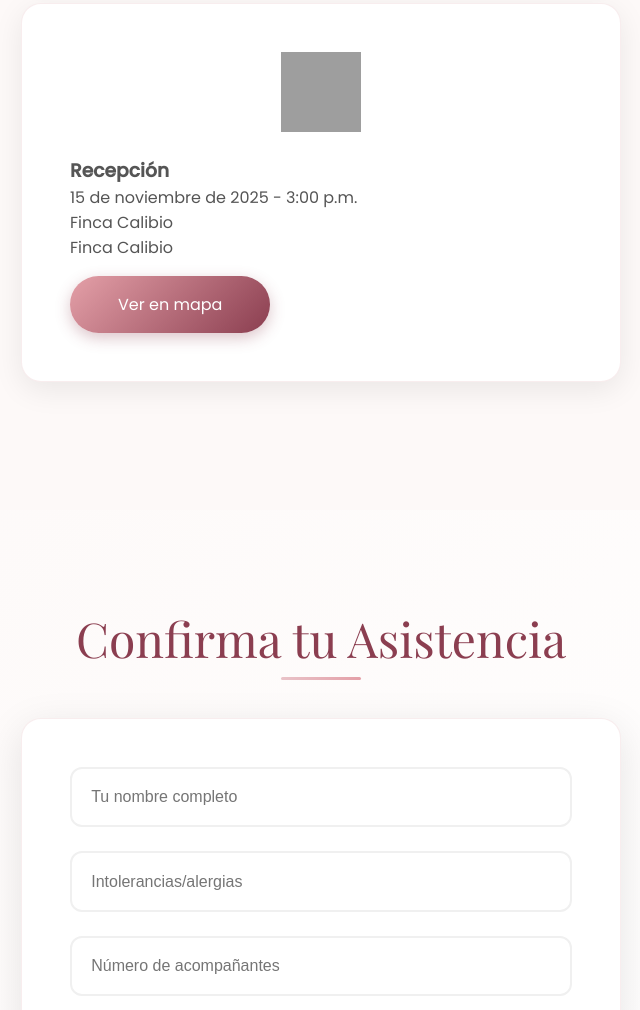
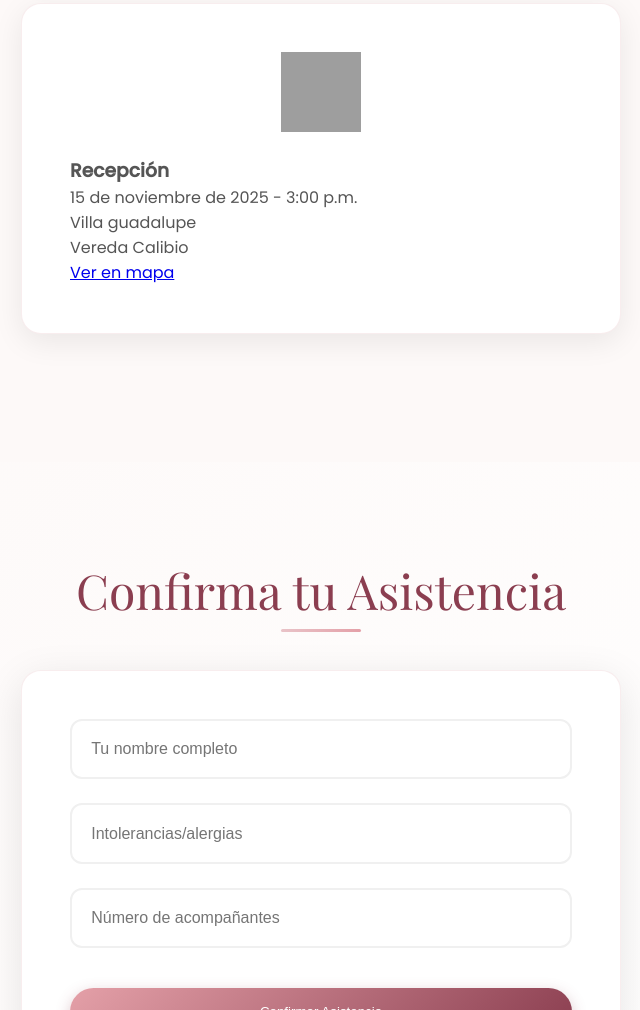
Before and after one commit to angiemeneses-cmyk/mm, a plain HTML site: page index.html in a window 1280 px wide. Shown: the part 2686-3696 px from the top of the page, without its empty margins (319-959 px from the left). Drawn offline with nearby package versions, Linux system fonts and the light colour scheme; grey boxes are pictures that could not be loaded.

Commit message:
Update index.html

```diff
--- a/index.html
+++ b/index.html
@@ -202,9 +202,9 @@
      <img src="https://cdn-icons-png.flaticon.com/512/535/535239.png" alt="Ubicación recepción" class="event-icon">
      <h3>Recepción</h3>
      <p class="event-time" id="reception-time">15 de noviembre de 2025 - 3:00 p.m.</p>
-     <p id="reception-location">Finca Calibio</p>
-     <p id="reception-address">Finca Calibio</p>
-     <a href="https://maps.app.goo.gl/wykze673rdxxcwoV7" class="btn" target="_blank">Ver en mapa</a>
+     <p id="reception-location">Villa guadalupe</p>
+     <p id="reception-address">Vereda Calibio</p>
+     <a href="https://maps.app.goo.gl/U9rPAX5uKHPMajzP8">Ver en mapa</a>
    </div>
   </section>
 
```
